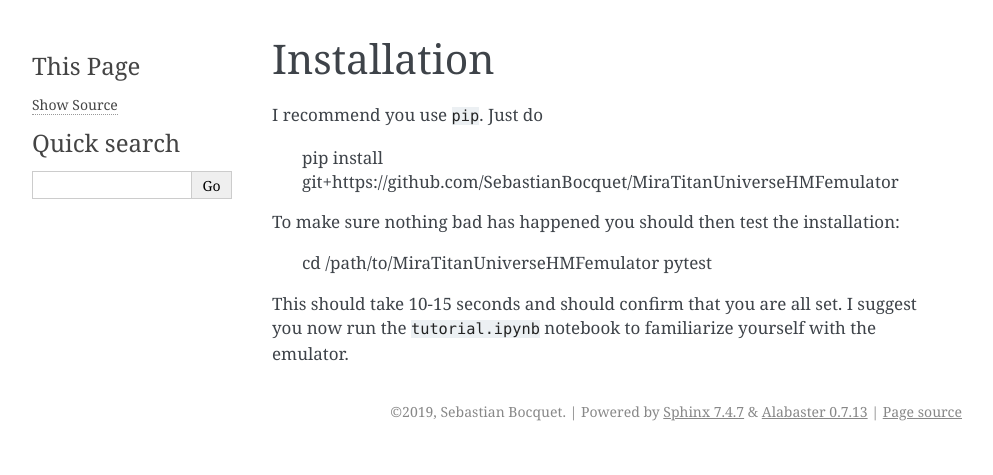
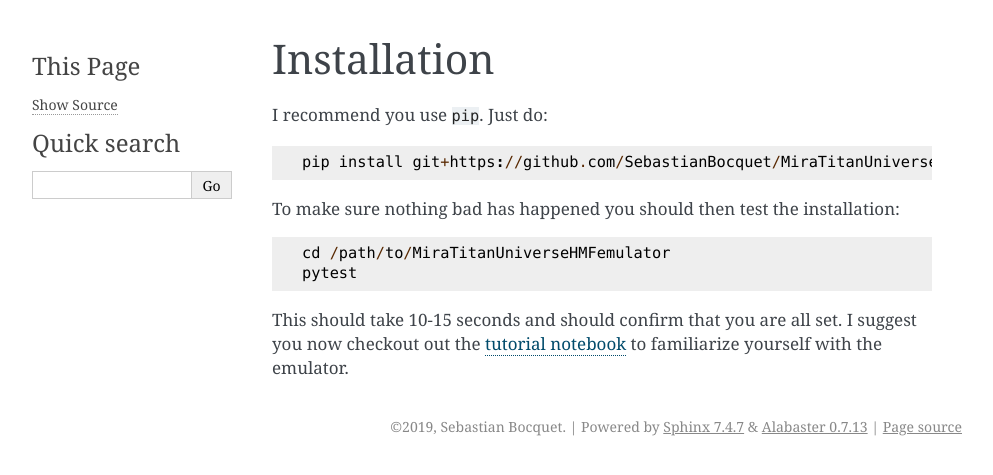
Before and after one commit to SebastianBocquet/MiraTitanHMFemulator, a Sphinx documentation site: the page built from docs/installation.rst, in a window 1280 px wide. Shown: the top 475 px of the page, without its empty margins (148-1141 px from the left). Built offline with Sphinx 7.4.7, drawn with Linux system fonts in a browser that asks for light colours; the version number could not be read and is left out.

Commit message:
more docs fine-tuning

```diff
--- a/docs/index.rst
+++ b/docs/index.rst
@@ -29,6 +29,6 @@
 Feedback, problems, questions
 -----------------------------
 
-Please report issues on `GitHub/MiraTitanUniverseHMFemulator
-<https://github.com/SebastianBocquet/MiraTitanUniverseHMFemulator>`_
-where the package is hosted.
+Please `report issues on GitHub
+<https://github.com/SebastianBocquet/MiraTitanUniverseHMFemulator/issues>`_ where the
+package is hosted.
--- a/docs/installation.rst
+++ b/docs/installation.rst
@@ -2,15 +2,16 @@
 Installation
 ============
 
-I recommend you use ``pip``. Just do
+I recommend you use ``pip``. Just do::
 
-    pip install git+https://github.com/SebastianBocquet/MiraTitanUniverseHMFemulator
+  pip install git+https://github.com/SebastianBocquet/MiraTitanUniverseHMFemulator
 
-To make sure nothing bad has happened you should then test the installation:
+To make sure nothing bad has happened you should then test the installation::
 
-    cd /path/to/MiraTitanUniverseHMFemulator
-    pytest
+  cd /path/to/MiraTitanUniverseHMFemulator
+  pytest
 
 This should take 10-15 seconds and should confirm that you are all set. I
-suggest you now run the ``tutorial.ipynb`` notebook to familiarize yourself with
-the emulator.
+suggest you now checkout out the `tutorial notebook
+<https://github.com/SebastianBocquet/MiraTitanUniverseHMFemulator/tutorial.ipynb>`_
+to familiarize yourself with the emulator.
```
Also changed, not shown: README.rst (+9 -9 lines).
